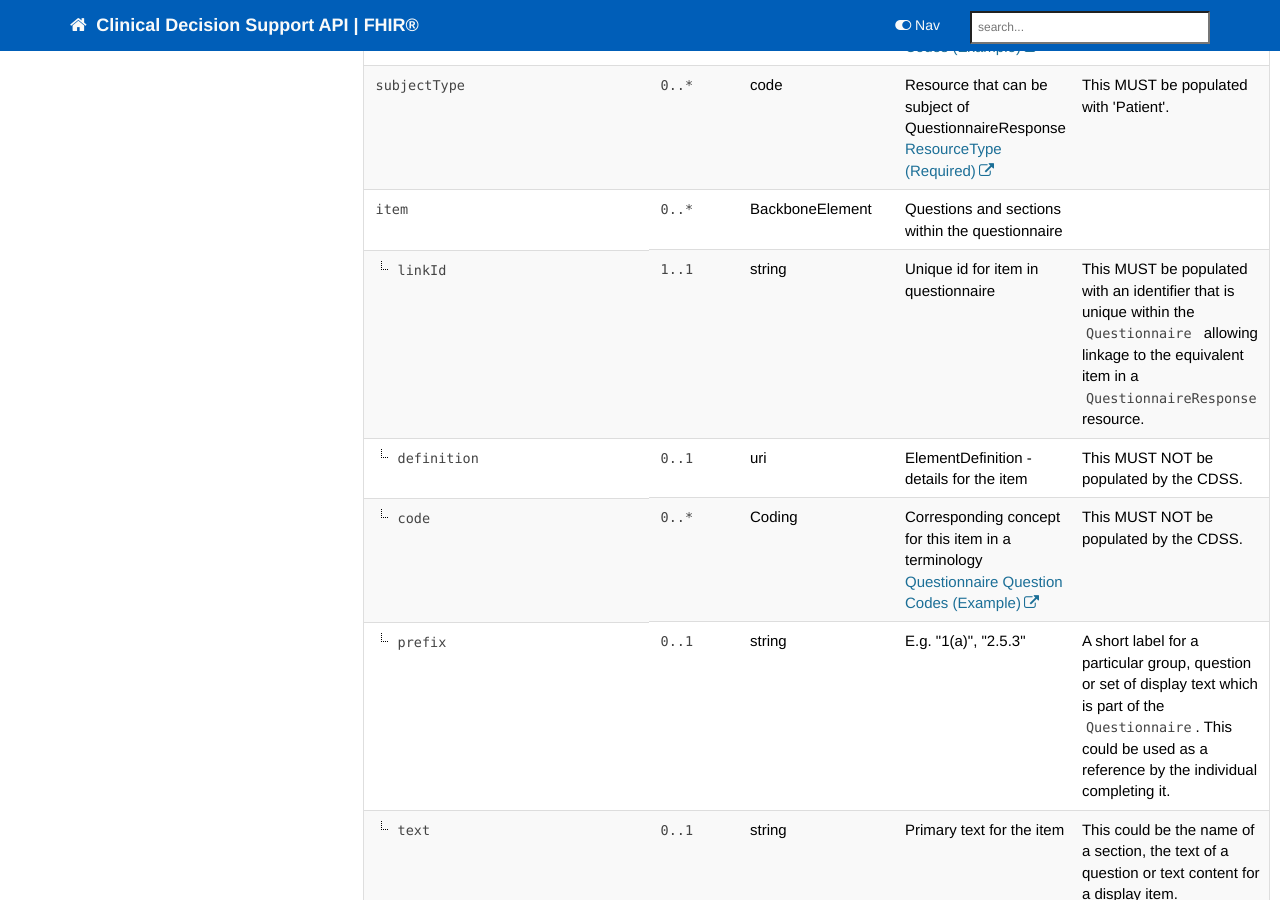
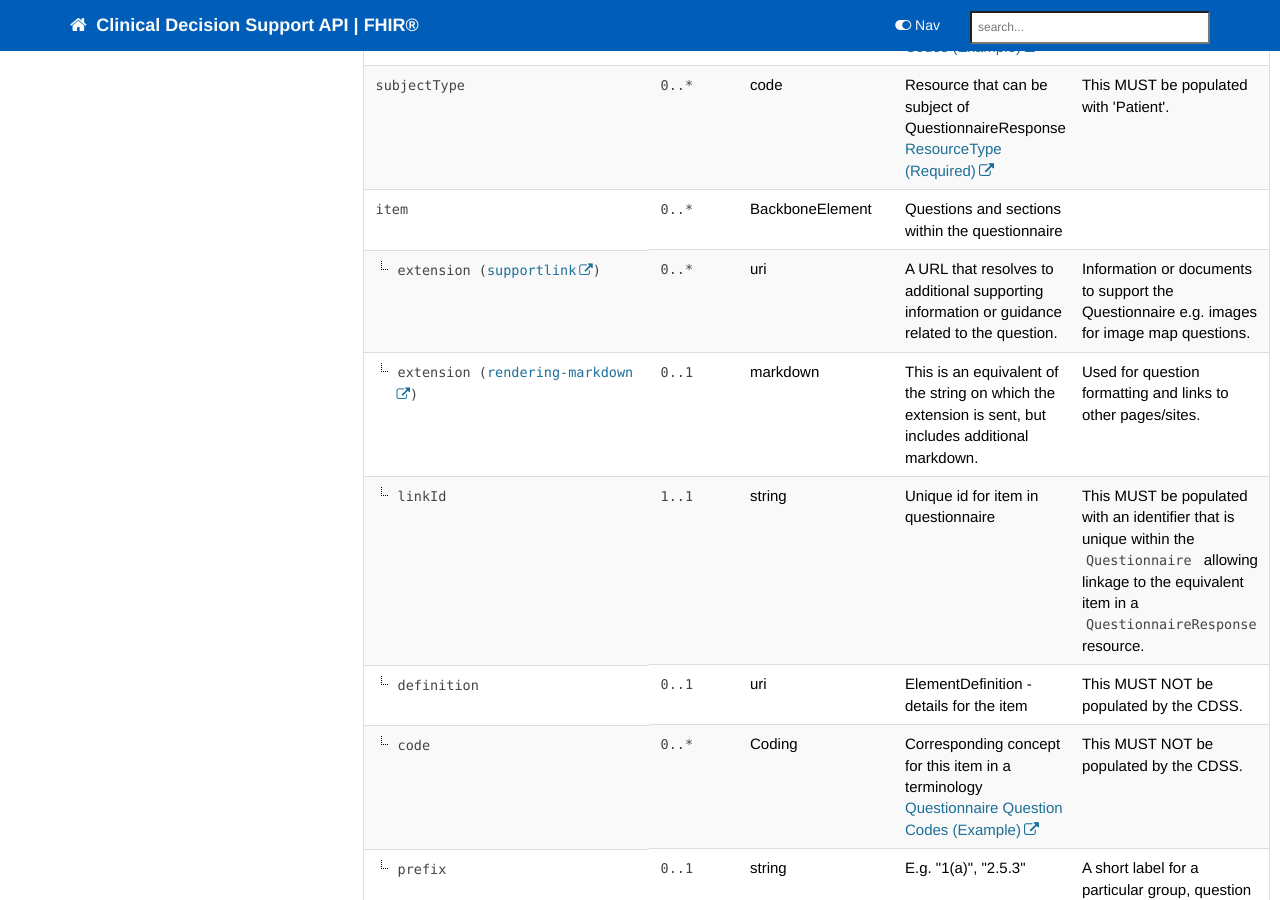
Before and after one commit to nhsconnect/FHIR-CDS, a Jekyll site: the page built from pages/explore/api_questionnaire.md, in a window 1280 px wide and 900 px high, scrolled down 3540 px. Built offline with Jekyll 4.4.1, drawn with Linux system fonts in a browser that asks for light colours; nearby versions of some CDN libraries; our own code applies the rules of GitHub Pages for plain Markdown files; comment, search, counter and statistics services are not loaded; some of the changed text lies outside the part shown.

Commit message:
ueci-364 update questionnaire page

```diff
--- a/pages/explore/api_questionnaire.md
+++ b/pages/explore/api_questionnaire.md
@@ -75,7 +75,7 @@ Detailed implementation guidance for a `Questionnaire` resource in the CDS conte
     <td><code class="highlighter-rouge">0..*</code></td>
     <td>Resource</td>
     <td>Contained, inline Resources</td>
-	<td>This should not be populated</td>
+	<td>This SHOULD NOT be populated</td>
 </tr>
 <tr>
   <td><code class="highlighter-rouge">extension</code></td>
@@ -251,6 +251,20 @@ If the content of this element does not match the jurisdiction of the current <c
     <td>Questions and sections within the questionnaire</td>
 <td></td>
  </tr>
+<tr>
+  <td class="sub"><code class="highlighter-rouge">extension (<a href="http://hl7.org/fhir/STU3/extension-questionnaire-supportlink.html">supportlink</a>)</code></td>
+      <td><code class="highlighter-rouge">0..*</code></td>
+ <td>uri</td>
+    <td>A URL that resolves to additional supporting information or guidance related to the question.</td>
+    <td>Information or documents to support the Questionnaire e.g. images for image map questions.</td>
+</tr>
+<tr>
+  <td class="sub"><code class="highlighter-rouge">extension (<a href="http://hl7.org/fhir/STU3/extension-rendering-markdown.html">rendering-markdown</a>)</code></td>
+      <td><code class="highlighter-rouge">0..1</code></td>
+ <td>markdown</td>
+    <td>This is an equivalent of the string on which the extension is sent, but includes additional markdown.</td>
+    <td>Used for question formatting and links to other pages/sites.</td>
+</tr>
 <tr>
   <td class="sub"><code class="highlighter-rouge">linkId</code></td>
       <td><code class="highlighter-rouge">1..1</code></td>
```
Also changed, not shown: other parts of pages/explore/api_questionnaire.md (+1 -1 lines).
